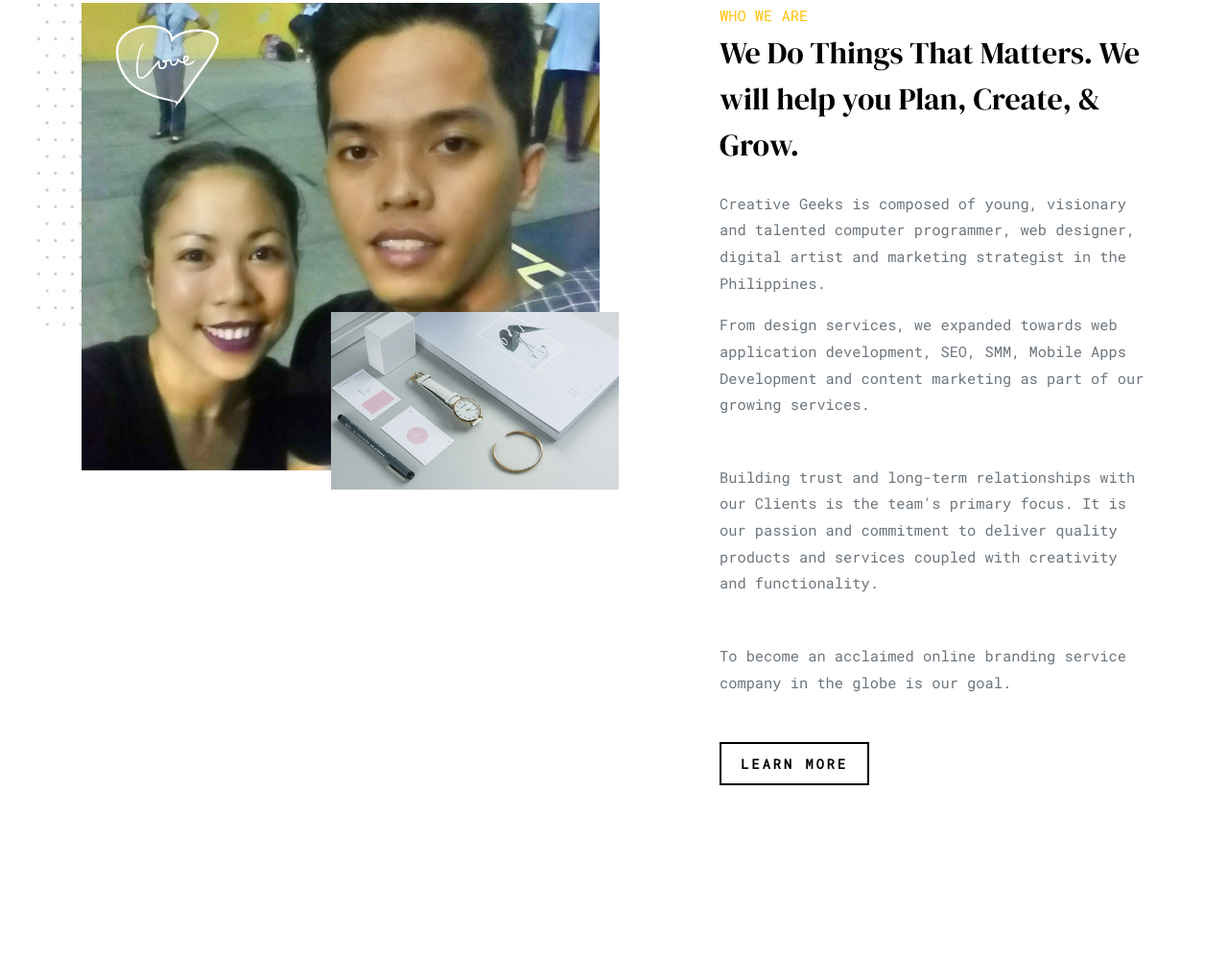
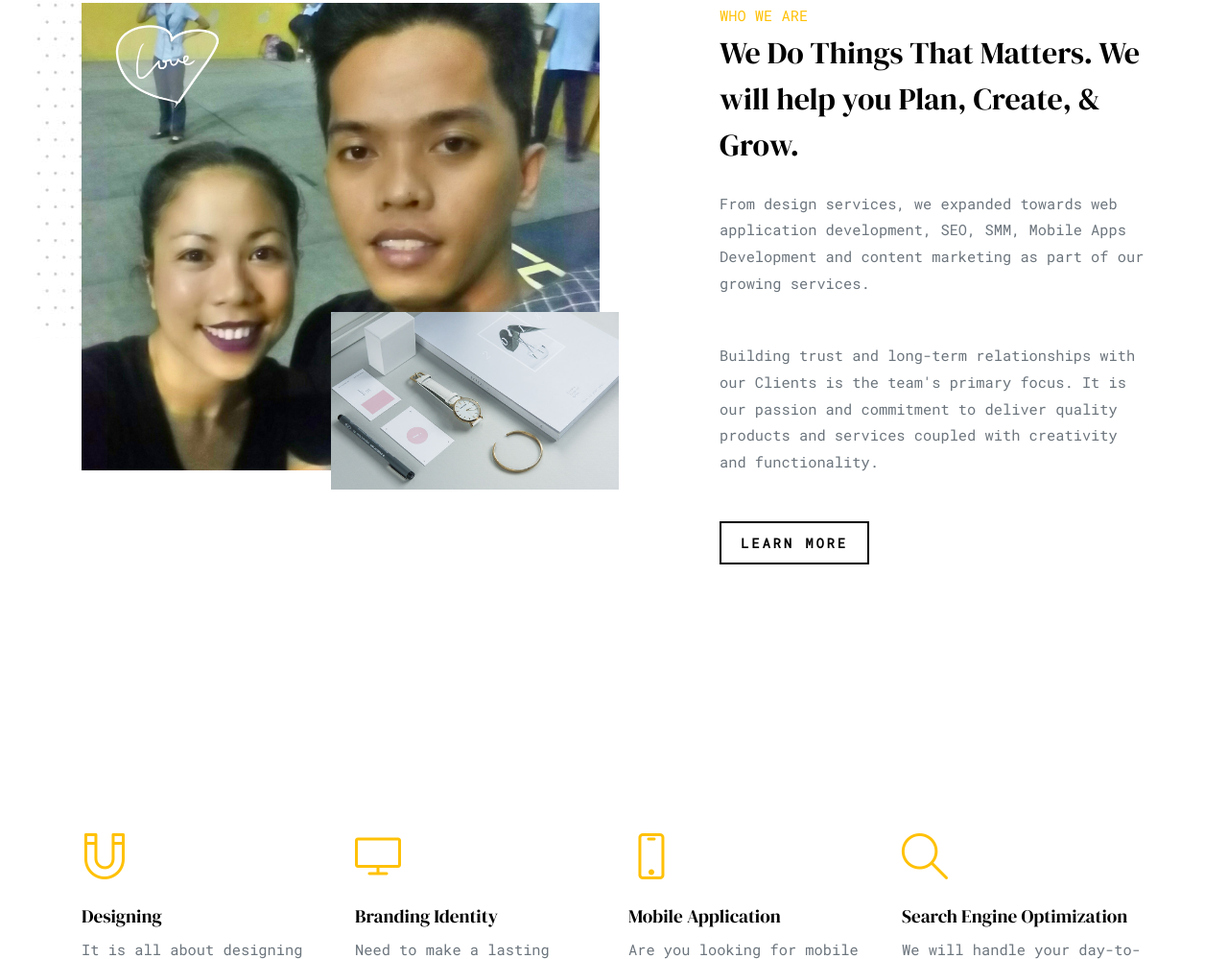
Before and after one commit to RanaDantes/RanaDantes.github.io, a plain HTML site: page index.html in a window 1280 px wide. Shown: the part 2291-3290 px from the top of the page at 96% size. Drawn offline with nearby package versions, Linux system fonts and the light colour scheme; files whose address does not match are found by name.

Commit message:
Update index.html

```diff
--- a/index.html
+++ b/index.html
@@ -166,14 +166,10 @@
         <div class="col-lg-5 ml-auto mb-5 order-2">
           <span class="d-block text-uppercase text-primary">Who We Are</span>
           <h2 class="mb-4 section-title">We Do Things That Matters. We will help you Plan, Create, & Grow.</h2>
-          <p>Creative Geeks is composed of young, visionary and talented computer programmer, web designer,
-            digital artist and marketing strategist in the Philippines.</p>
           <p class="mb-5">From design services, we expanded towards web application development, SEO,
             SMM, Mobile Apps Development and content marketing as part of our growing services.</p>
           <p class="mb-5">Building trust and long-term relationships with our Clients is the team's primary focus.
             It is our passion and commitment to deliver quality products and services coupled with creativity and functionality. </p>
-          <p class="mb-5"> To become an acclaimed online branding service company in the globe
-            is our goal.</p>
           <p><a href="#" class="btn btn-outline-black">Learn More</a></p>
         </div>
         <div class="col-lg-6 order-1">
```
